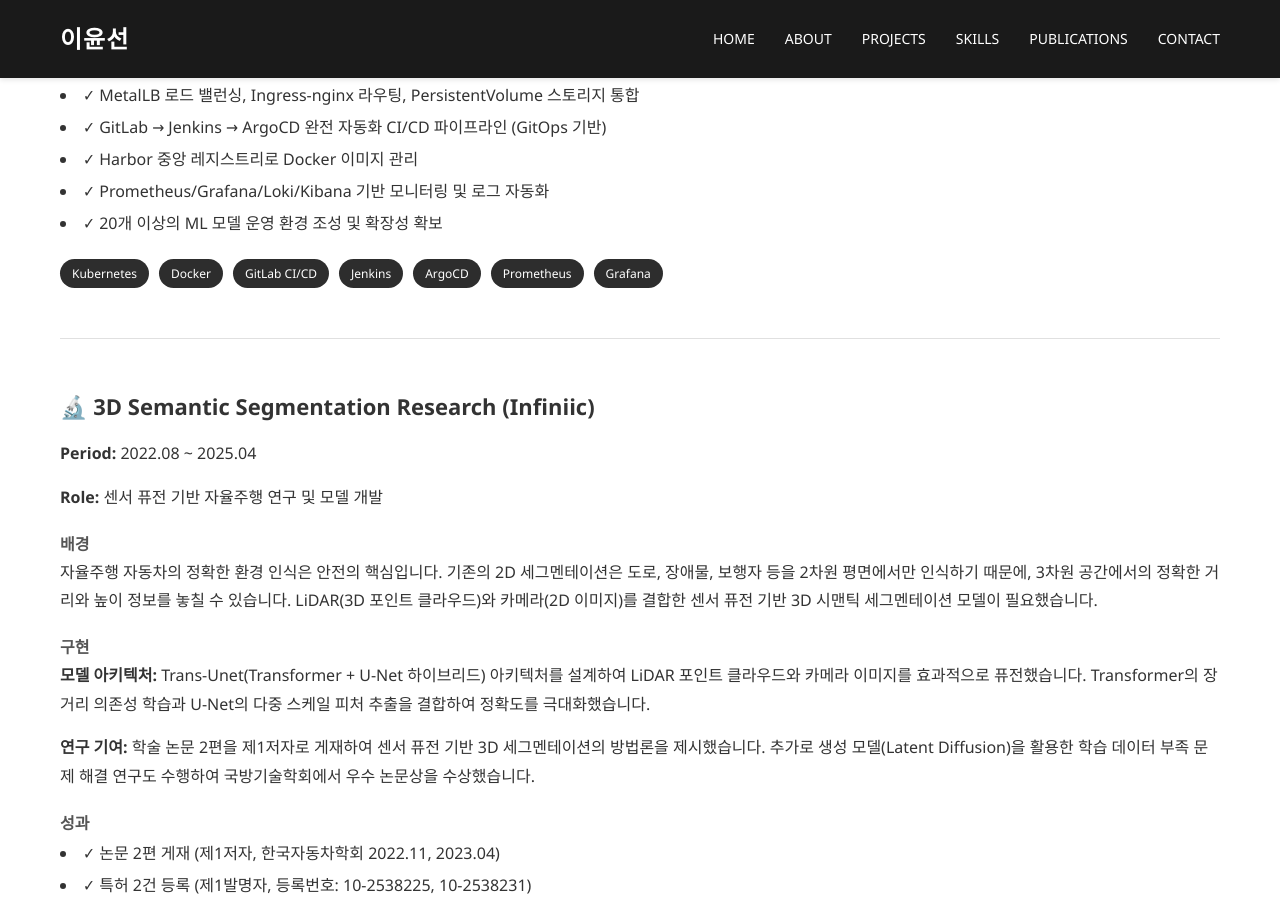
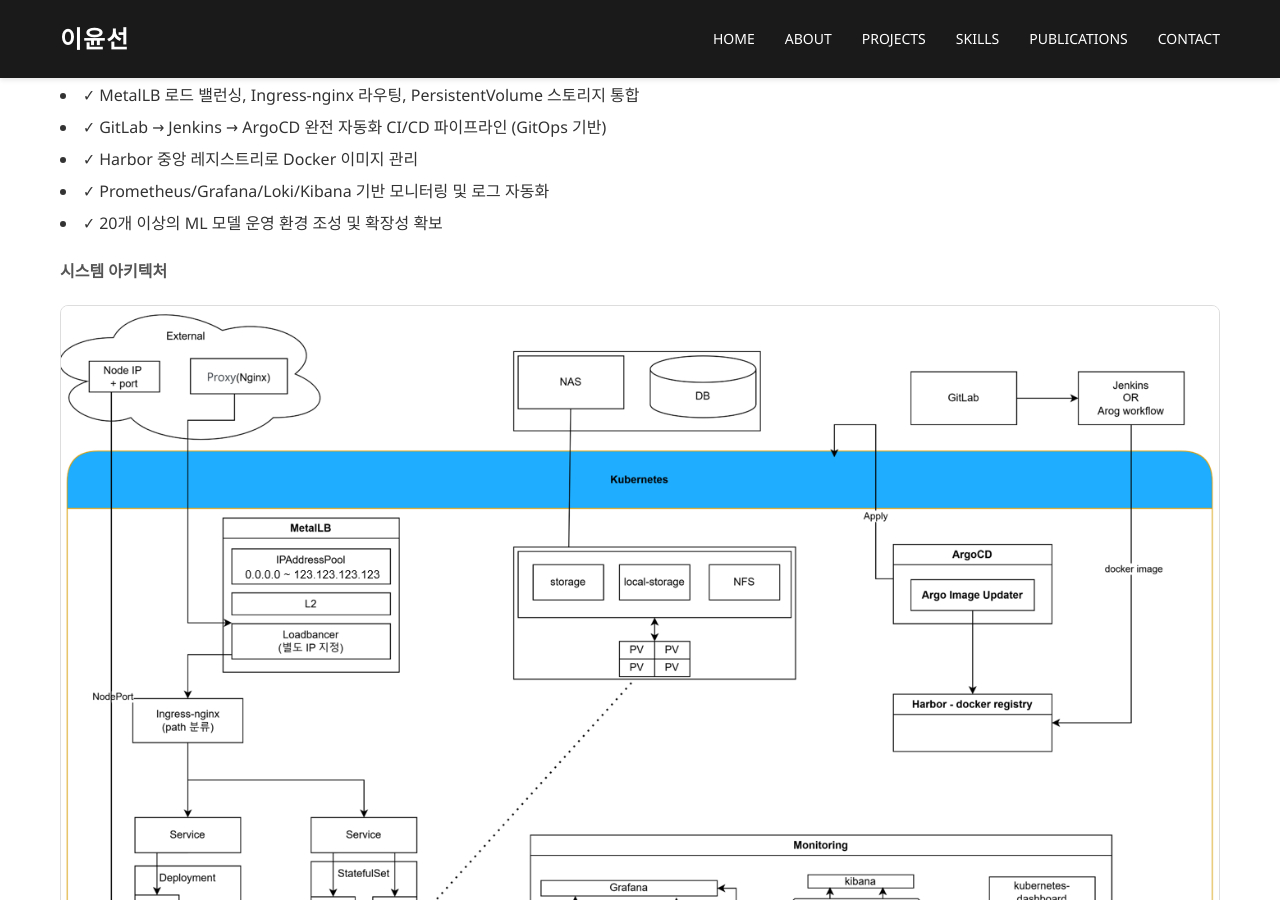
Before and after one commit to ckc5800/ckc5800.github.io, a Jekyll site: the page built from projects.html, in a window 1280 px wide and 900 px high, scrolled down 3051 px. Built offline with Jekyll 4.4.1, drawn with Linux system fonts in a browser that asks for light colours; some of the changed text lies outside the part shown.

Commit message:
Add project images and Kubernetes architecture diagram
- NLP Text Summarization: 6 screenshots (image 10-15)
- Speaker Diarization: system diagram (image 9)
- Tank Object Detection: detection result (image 8)
- Synthetic Data Generation: 4 examples (image 47-50)
- Kubernetes Infrastructure: full architecture diagram

Co-Authored-By: Claude Haiku 4.5 <noreply@anthropic.com>

```diff
--- a/projects.html
+++ b/projects.html
@@ -122,6 +122,11 @@ title: Projects
         <li>✓ 20개 이상의 ML 모델 운영 환경 조성 및 확장성 확보</li>
     </ul>
 
+    <h4 style="margin-top: 20px; color: #555;">시스템 아키텍처</h4>
+    <div style="display: grid; grid-template-columns: 1fr; gap: 15px; margin: 20px 0;">
+        <img src="/assets/images/kubernetes-architecture.png" alt="Kubernetes Infrastructure Architecture" style="width: 100%; border-radius: 8px; border: 1px solid #ddd;">
+    </div>
+
     <div class="tech-tags" style="margin-top: 20px;">
         <span class="tech-tag">Kubernetes</span>
         <span class="tech-tag">Docker</span>
@@ -187,6 +192,16 @@ title: Projects
         <li>✓ 문서 검색 효율성 3배 향상 (키워드 찾기 용이)</li>
     </ul>
 
+    <h4 style="margin-top: 20px; color: #555;">시스템 스크린샷</h4>
+    <div style="display: grid; grid-template-columns: repeat(auto-fit, minmax(280px, 1fr)); gap: 15px; margin: 20px 0;">
+        <img src="/assets/images/image 10.png" alt="NLP System 1" style="width: 100%; border-radius: 8px; border: 1px solid #ddd;">
+        <img src="/assets/images/image 11.png" alt="NLP System 2" style="width: 100%; border-radius: 8px; border: 1px solid #ddd;">
+        <img src="/assets/images/image 12.png" alt="NLP System 3" style="width: 100%; border-radius: 8px; border: 1px solid #ddd;">
+        <img src="/assets/images/image 13.png" alt="NLP System 4" style="width: 100%; border-radius: 8px; border: 1px solid #ddd;">
+        <img src="/assets/images/image 14.png" alt="NLP System 5" style="width: 100%; border-radius: 8px; border: 1px solid #ddd;">
+        <img src="/assets/images/image 15.png" alt="NLP System 6" style="width: 100%; border-radius: 8px; border: 1px solid #ddd;">
+    </div>
+
     <div class="tech-tags" style="margin-top: 20px;">
         <span class="tech-tag">BART</span>
         <span class="tech-tag">T5</span>
@@ -217,6 +232,11 @@ title: Projects
         <li>✓ 음성 시스템과의 통합 파이프라인 구축</li>
         <li>✓ AIG 상담센터 품질 분석 시스템 기초 마련</li>
     </ul>
+
+    <h4 style="margin-top: 20px; color: #555;">시스템 대시보드</h4>
+    <div style="display: grid; grid-template-columns: repeat(auto-fit, minmax(280px, 1fr)); gap: 15px; margin: 20px 0;">
+        <img src="/assets/images/image 9.png" alt="Speaker Diarization System" style="width: 100%; border-radius: 8px; border: 1px solid #ddd;">
+    </div>
 
     <div class="tech-tags" style="margin-top: 20px;">
         <span class="tech-tag">Pyannote</span>
@@ -249,6 +269,11 @@ title: Projects
         <li>✓ 엣지 디바이스 배포 가능 (Jetson Xavier 등)</li>
     </ul>
 
+    <h4 style="margin-top: 20px; color: #555;">탐지 결과</h4>
+    <div style="display: grid; grid-template-columns: repeat(auto-fit, minmax(280px, 1fr)); gap: 15px; margin: 20px 0;">
+        <img src="/assets/images/image 8.png" alt="Tank Detection Result" style="width: 100%; border-radius: 8px; border: 1px solid #ddd;">
+    </div>
+
     <div class="tech-tags" style="margin-top: 20px;">
         <span class="tech-tag">YOLO</span>
         <span class="tech-tag">Object Detection</span>
@@ -279,6 +304,14 @@ title: Projects
         <li>✓ 데이터 생성 자동화: 수천 장의 합성 데이터 자동 생성</li>
         <li>✓ 추가 논문: "GAN을 활용한 데이터 생성 연구 동향" (한국항공우주학회 2023)</li>
     </ul>
+
+    <h4 style="margin-top: 20px; color: #555;">생성 결과</h4>
+    <div style="display: grid; grid-template-columns: repeat(auto-fit, minmax(280px, 1fr)); gap: 15px; margin: 20px 0;">
+        <img src="/assets/images/image 47.png" alt="Synthetic Data 1" style="width: 100%; border-radius: 8px; border: 1px solid #ddd;">
+        <img src="/assets/images/image 48.png" alt="Synthetic Data 2" style="width: 100%; border-radius: 8px; border: 1px solid #ddd;">
+        <img src="/assets/images/image 49.png" alt="Synthetic Data 3" style="width: 100%; border-radius: 8px; border: 1px solid #ddd;">
+        <img src="/assets/images/image 50.png" alt="Synthetic Data 4" style="width: 100%; border-radius: 8px; border: 1px solid #ddd;">
+    </div>
 
     <div class="tech-tags" style="margin-top: 20px;">
         <span class="tech-tag">Latent Diffusion</span>
```
Also changed, not shown: assets/images/kubernetes-architecture.png (added).
